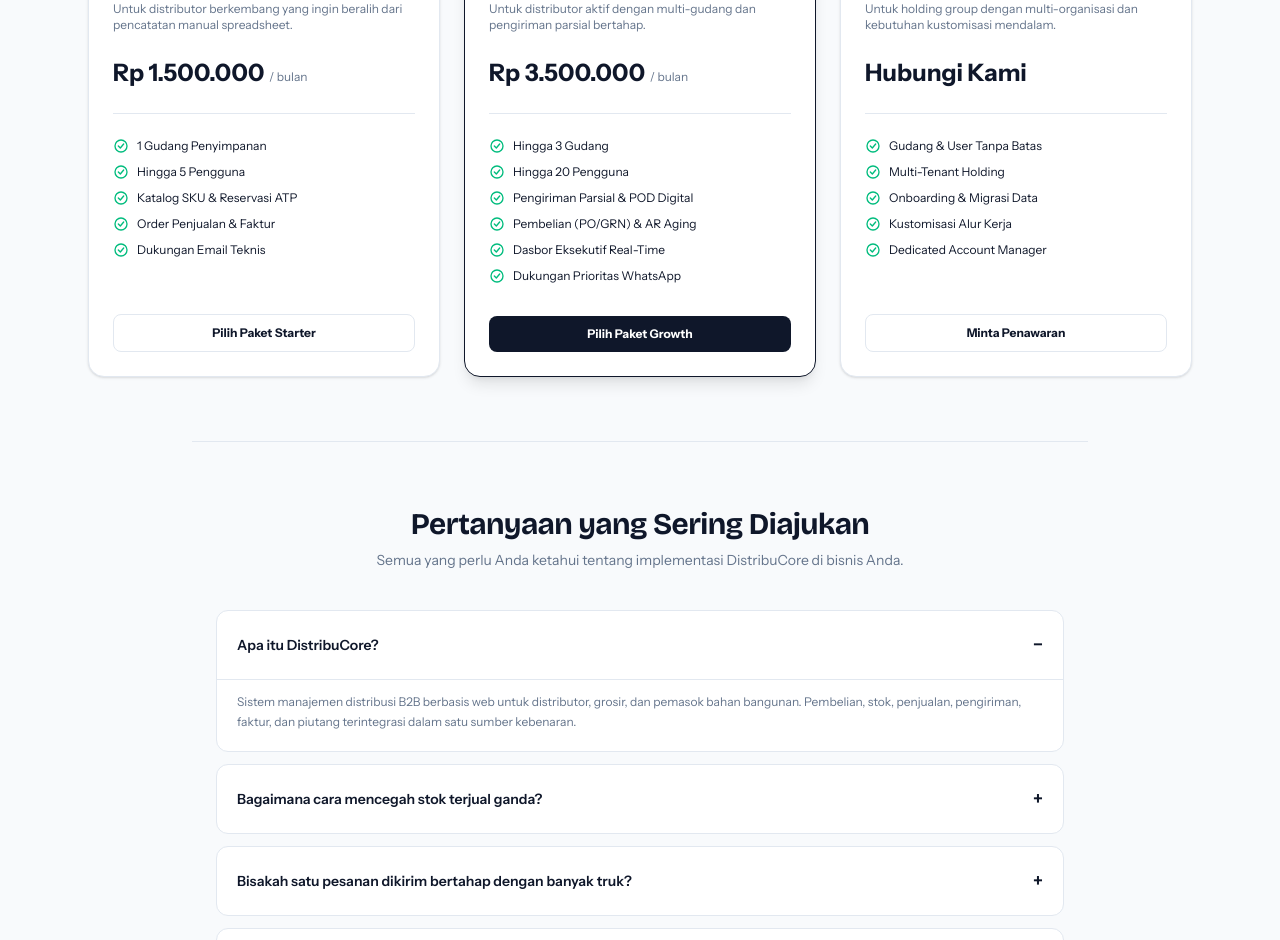
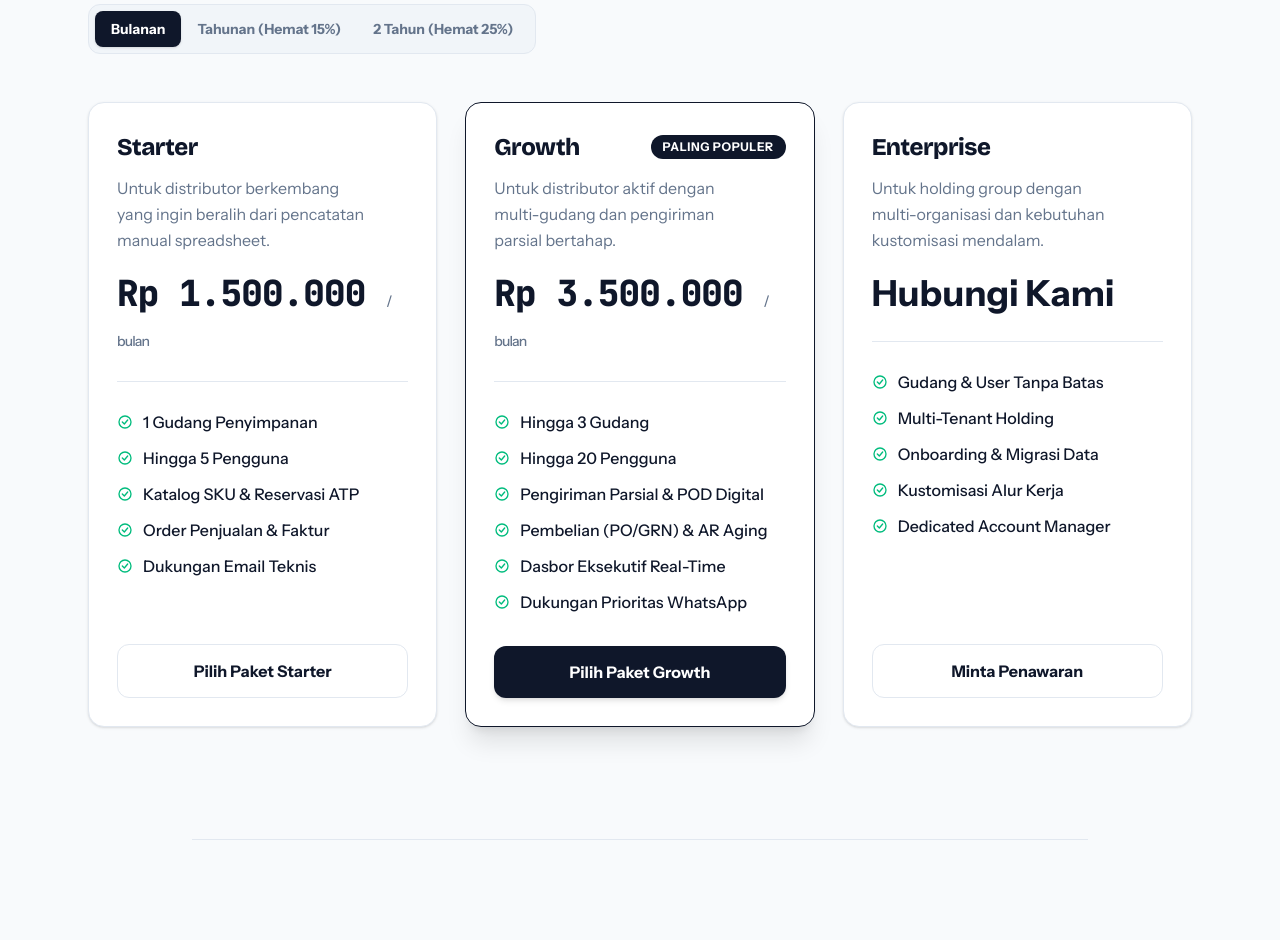
Before and after one commit to afrizadwi21/DistribuCore, a Next.js app in the folder apps/web/: page / in a window 1280 px wide. Shown: the part 11060-12000 px from the top of the page. Built offline with nearby package versions, Linux system fonts and the light colour scheme.

Commit message:
style(landing): enlarge typography in pricing and faq

```diff
--- a/apps/web/src/components/landing/FAQSection.tsx
+++ b/apps/web/src/components/landing/FAQSection.tsx
@@ -11,35 +11,35 @@ export function FAQSection() {
   };
 
   return (
-    <section id="faq" className="mx-auto max-w-4xl px-6 py-16 border-t border-[var(--bd)]">
-      <div className="text-center mb-10">
-        <h2 className="text-2xl sm:text-3xl font-bold tracking-tight text-[var(--tx)]">
+    <section id="faq" className="mx-auto max-w-4xl px-6 py-20 lg:py-28 border-t border-[var(--bd)]">
+      <div className="text-center mb-12">
+        <h2 className="text-3xl sm:text-5xl lg:text-6xl font-black font-heading tracking-tight text-[var(--tx)] leading-[1.08] [text-wrap:balance]">
           Pertanyaan yang Sering Diajukan
         </h2>
-        <p className="mt-2 text-sm text-[var(--mu)]">
+        <p className="mt-3 text-base sm:text-lg lg:text-xl text-[var(--mu)] leading-relaxed [text-wrap:pretty]">
           Semua yang perlu Anda ketahui tentang implementasi DistribuCore di bisnis Anda.
         </p>
       </div>
 
-      <div className="space-y-3">
+      <div className="space-y-4">
         {FAQS.map((faq, idx) => {
           const isOpen = openIdx === idx;
           return (
             <div
               key={idx}
-              className="rounded-xl border border-[var(--bd)] bg-[var(--card)] overflow-hidden transition-colors"
+              className="rounded-2xl border border-[var(--bd)] bg-[var(--card)] overflow-hidden transition-colors"
             >
               <button
                 onClick={() => toggle(idx)}
-                className="flex w-full items-center justify-between p-5 text-left text-sm font-semibold text-[var(--tx)] hover:opacity-80"
+                className="flex w-full items-center justify-between p-6 text-left text-base sm:text-lg font-black font-heading text-[var(--tx)] hover:opacity-85 transition-opacity"
               >
                 <span>{faq.q}</span>
-                <span className="text-lg font-bold text-[var(--bl)] ml-4">
+                <span className="text-xl font-black text-[var(--bl)] ml-4">
                   {isOpen ? "−" : "+"}
                 </span>
               </button>
               {isOpen && (
-                <div className="px-5 pb-5 pt-0 text-xs text-[var(--mu)] leading-relaxed border-t border-[var(--bd)] pt-3">
+                <div className="px-6 pb-6 pt-0 text-sm sm:text-base text-[var(--mu)] leading-relaxed border-t border-[var(--bd)] pt-4 font-normal font-sans">
                   {faq.a}
                 </div>
               )}
--- a/apps/web/src/components/landing/PricingSection.tsx
+++ b/apps/web/src/components/landing/PricingSection.tsx
@@ -39,44 +39,44 @@ export function PricingSection() {
   };
 
   return (
-    <section id="harga" className="mx-auto max-w-6xl px-6 py-16 border-t border-[var(--bd)]">
-      <div className="max-w-xl mb-8">
-        <h2 className="text-2xl sm:text-3xl font-bold tracking-tight text-[var(--tx)]">Harga Langganan</h2>
-        <p className="mt-2 text-sm text-[var(--mu)]">Pilih periode tagihan. Semakin panjang periodenya, semakin hemat pengeluaran Anda.</p>
-        <div className="mt-4 inline-flex rounded-lg border border-[var(--bd)] bg-[var(--soft)] p-1">
-          <button onClick={() => setPeriod("m")} className={`px-3 py-1.5 rounded-md text-xs font-semibold ${period === "m" ? "bg-[var(--bl)] text-[var(--act)] shadow" : "text-[var(--mu)]"}`}>Bulanan</button>
-          <button onClick={() => setPeriod("y")} className={`px-3 py-1.5 rounded-md text-xs font-semibold ${period === "y" ? "bg-[var(--bl)] text-[var(--act)] shadow" : "text-[var(--mu)]"}`}>Tahunan (Hemat 15%)</button>
-          <button onClick={() => setPeriod("y2")} className={`px-3 py-1.5 rounded-md text-xs font-semibold ${period === "y2" ? "bg-[var(--bl)] text-[var(--act)] shadow" : "text-[var(--mu)]"}`}>2 Tahun (Hemat 25%)</button>
+    <section id="harga" className="mx-auto max-w-6xl px-6 py-20 lg:py-28 border-t border-[var(--bd)]">
+      <div className="max-w-2xl mb-12">
+        <h2 className="text-3xl sm:text-5xl lg:text-6xl font-black font-heading tracking-tight text-[var(--tx)] leading-[1.08] [text-wrap:balance]">Harga Langganan</h2>
+        <p className="mt-3 text-base sm:text-lg lg:text-xl text-[var(--mu)] leading-relaxed [text-wrap:pretty]">Pilih periode tagihan. Semakin panjang periodenya, semakin hemat pengeluaran Anda.</p>
+        <div className="mt-6 inline-flex rounded-xl border border-[var(--bd)] bg-[var(--soft)] p-1.5">
+          <button onClick={() => setPeriod("m")} className={`px-4 py-2 rounded-lg text-xs sm:text-sm font-bold transition-colors ${period === "m" ? "bg-[var(--bl)] text-[var(--act)] shadow" : "text-[var(--mu)] hover:text-[var(--tx)]"}`}>Bulanan</button>
+          <button onClick={() => setPeriod("y")} className={`px-4 py-2 rounded-lg text-xs sm:text-sm font-bold transition-colors ${period === "y" ? "bg-[var(--bl)] text-[var(--act)] shadow" : "text-[var(--mu)] hover:text-[var(--tx)]"}`}>Tahunan (Hemat 15%)</button>
+          <button onClick={() => setPeriod("y2")} className={`px-4 py-2 rounded-lg text-xs sm:text-sm font-bold transition-colors ${period === "y2" ? "bg-[var(--bl)] text-[var(--act)] shadow" : "text-[var(--mu)] hover:text-[var(--tx)]"}`}>2 Tahun (Hemat 25%)</button>
         </div>
       </div>
 
-      <div className="grid grid-cols-1 lg:grid-cols-3 gap-6">
+      <div className="grid grid-cols-1 lg:grid-cols-3 gap-7">
         {tiers.map((t, idx) => {
           const finalPrice = Math.round(t.basePrice * (1 - discount));
           return (
-            <div key={idx} className={`rounded-2xl border p-6 flex flex-col justify-between ${t.popular ? "border-[var(--bl)] bg-[var(--card)] shadow-lg" : "border-[var(--bd)] bg-[var(--card)] shadow-sm"}`}>
+            <div key={idx} className={`rounded-2xl border p-7 flex flex-col justify-between ${t.popular ? "border-[var(--bl)] bg-[var(--card)] shadow-xl" : "border-[var(--bd)] bg-[var(--card)] shadow-sm"}`}>
               <div>
                 <div className="flex items-center justify-between">
-                  <h3 className="text-lg font-bold text-[var(--tx)]">{t.name}</h3>
-                  {t.popular && <span className="rounded-full bg-[var(--bl)] text-[var(--act)] px-2.5 py-0.5 text-[11px] font-bold">Paling Populer</span>}
+                  <h3 className="text-xl sm:text-2xl font-black font-heading text-[var(--tx)]">{t.name}</h3>
+                  {t.popular && <span className="rounded-full bg-[var(--bl)] text-[var(--act)] px-3 py-1 text-xs font-bold uppercase tracking-wider">Paling Populer</span>}
                 </div>
-                <p className="mt-2 text-xs text-[var(--mu)] min-h-10">{t.desc}</p>
-                <div className="mt-4">
+                <p className="mt-3 text-sm sm:text-base text-[var(--mu)] min-h-12 leading-relaxed">{t.desc}</p>
+                <div className="mt-5">
                   {t.basePrice > 0 ? (
-                    <div className="text-2xl font-extrabold text-[var(--tx)]">Rp {finalPrice.toLocaleString("id-ID")} <span className="text-xs font-normal text-[var(--mu)]">/ bulan</span></div>
+                    <div className="text-3xl sm:text-4xl font-black font-mono tracking-tight text-[var(--tx)]">Rp {finalPrice.toLocaleString("id-ID")} <span className="text-xs sm:text-sm font-medium text-[var(--mu)] font-sans">/ bulan</span></div>
                   ) : (
-                    <div className="text-2xl font-extrabold text-[var(--tx)]">Hubungi Kami</div>
+                    <div className="text-3xl sm:text-4xl font-black font-heading text-[var(--tx)]">Hubungi Kami</div>
                   )}
                 </div>
-                <div className="mt-6 space-y-2.5 border-t border-[var(--bd)] pt-6">
+                <div className="mt-7 space-y-3 border-t border-[var(--bd)] pt-7">
                   {t.features.map((f, fi) => (
-                    <div key={fi} className="flex items-center gap-2 text-xs text-[var(--tx)]">
-                      <CheckIcon className="w-4 h-4 text-emerald-500 flex-shrink-0" /> {f}
+                    <div key={fi} className="flex items-center gap-2.5 text-sm sm:text-base text-[var(--tx)] font-medium">
+                      <CheckIcon className="w-4 h-4 text-emerald-500 shrink-0" /> {f}
                     </div>
                   ))}
                 </div>
               </div>
-              <a href={waLink(t.name)} target="_blank" rel="noopener noreferrer" className={`mt-8 block w-full rounded-lg py-2.5 text-center text-xs font-bold transition-all ${t.popular ? "bg-[var(--bl)] text-[var(--act)] hover:opacity-90" : "border border-[var(--bd)] bg-[var(--card)] text-[var(--tx)] hover:bg-[var(--soft)]"}`}>
+              <a href={waLink(t.name)} target="_blank" rel="noopener noreferrer" className={`mt-8 block w-full rounded-xl py-3.5 text-center text-sm sm:text-base font-bold transition-all ${t.popular ? "bg-[var(--bl)] text-[var(--act)] hover:opacity-90 shadow-md" : "border border-[var(--bd)] bg-[var(--card)] text-[var(--tx)] hover:bg-[var(--soft)]"}`}>
                 {t.basePrice > 0 ? `Pilih Paket ${t.name}` : "Minta Penawaran"}
               </a>
             </div>
```
